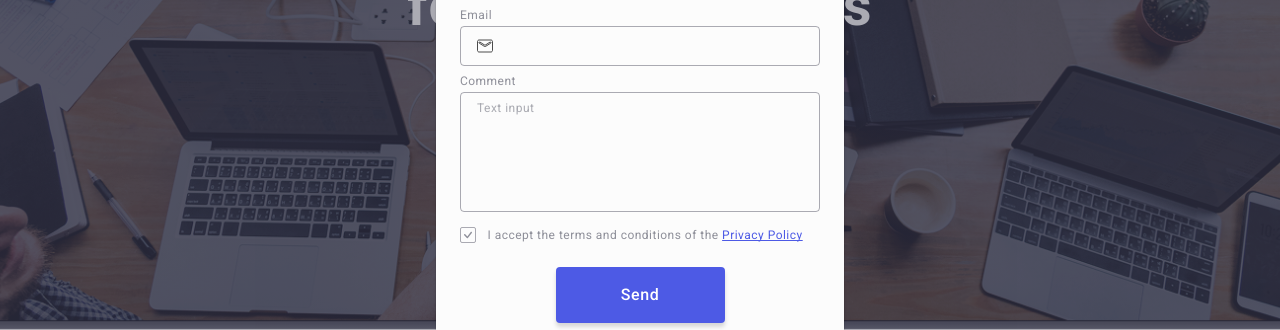
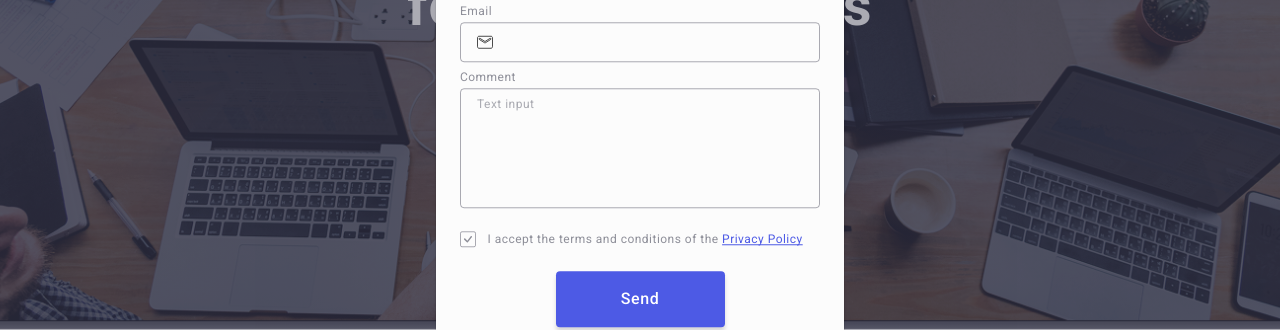
Before and after one commit to Viktoriya3107/goit-markup-hw-05, a plain HTML site: page index.html in a window 1280 px wide. Shown: the part 344-674 px from the top of the page. Drawn offline with nearby package versions, Linux system fonts and the light colour scheme.

Commit message:
Initial commit

```diff
--- a/css/styles.css
+++ b/css/styles.css
@@ -735,6 +735,7 @@ border-top: none;
     letter-spacing: 0.04em;
     color: rgba(46, 47, 66, 0.4);
     background-color: transparent;
+    margin-bottom: 16px;
     border-radius: 4px;
     border: 1px solid rgba(46, 47, 66, 0.4);
     resize: none;
--- a/index.html
+++ b/index.html
@@ -441,7 +441,7 @@
                 </svg>
             </div>
         </div>
-        <div class="modal-form-field">
+        <div class="modal-form-textarea">
             <label class="modal-form-label" for="user-comment">Comment</label>
             <textarea class="modal-form-message" id="user-comment" name="user-comment" rows="7"
             placeholder="Text input"></textarea>
```
